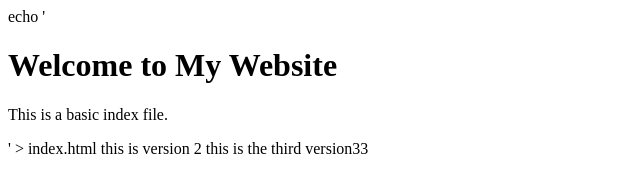
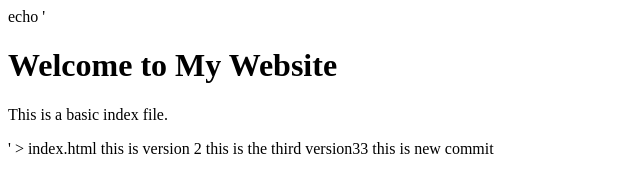
Before and after one commit to gsharma1298/kemla, a plain HTML site: page index.html in a window 1280 px wide. Shown: the whole page, without its empty margins (0-640 px from the left). Drawn offline with Linux system fonts and the light colour scheme.

Commit message:
4 index.

```diff
--- a/index.html
+++ b/index.html
@@ -12,3 +12,6 @@ echo '<!DOCTYPE html>
 </html>' > index.html
  this is version 2
  this is the third version33
+
+
+ this is new commit
```
